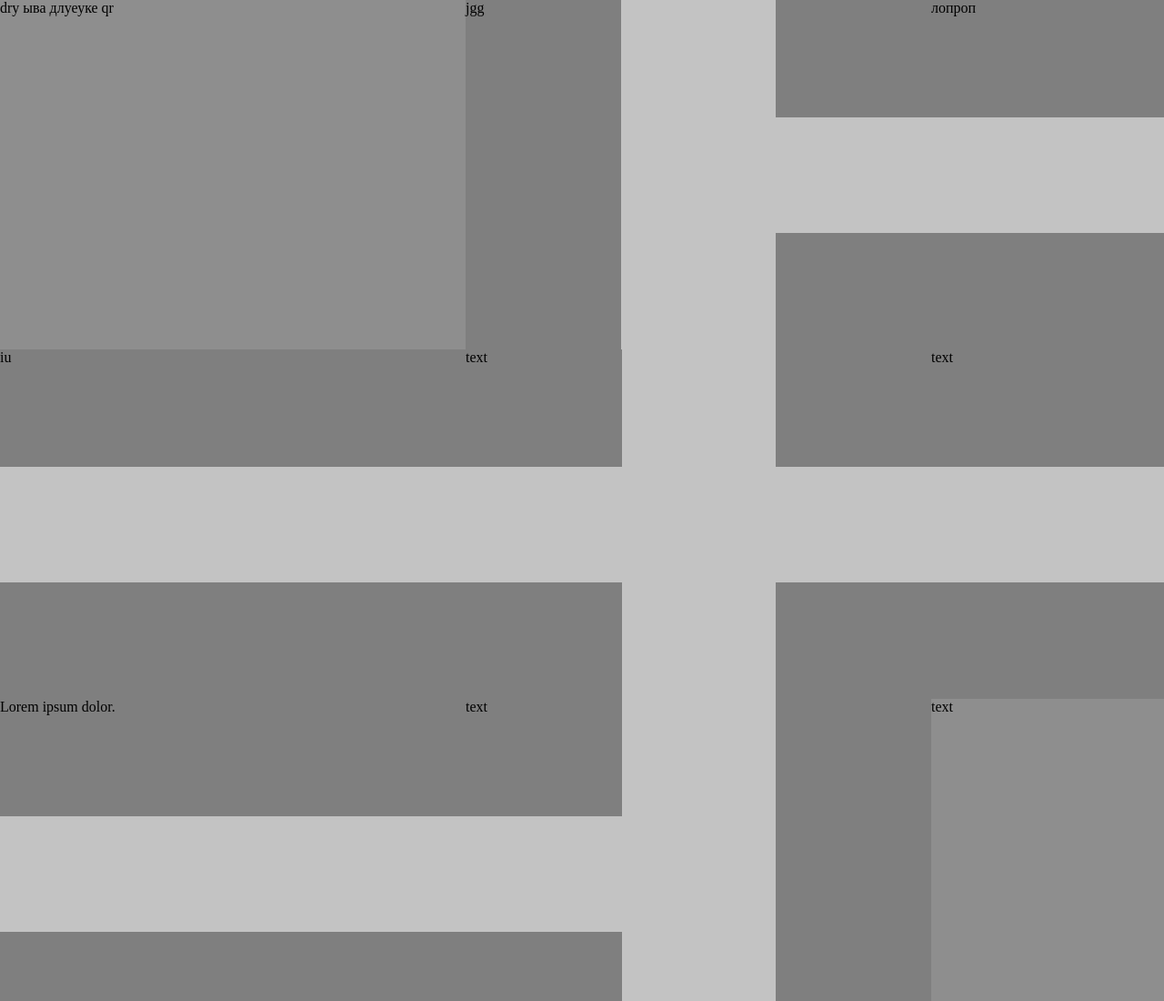
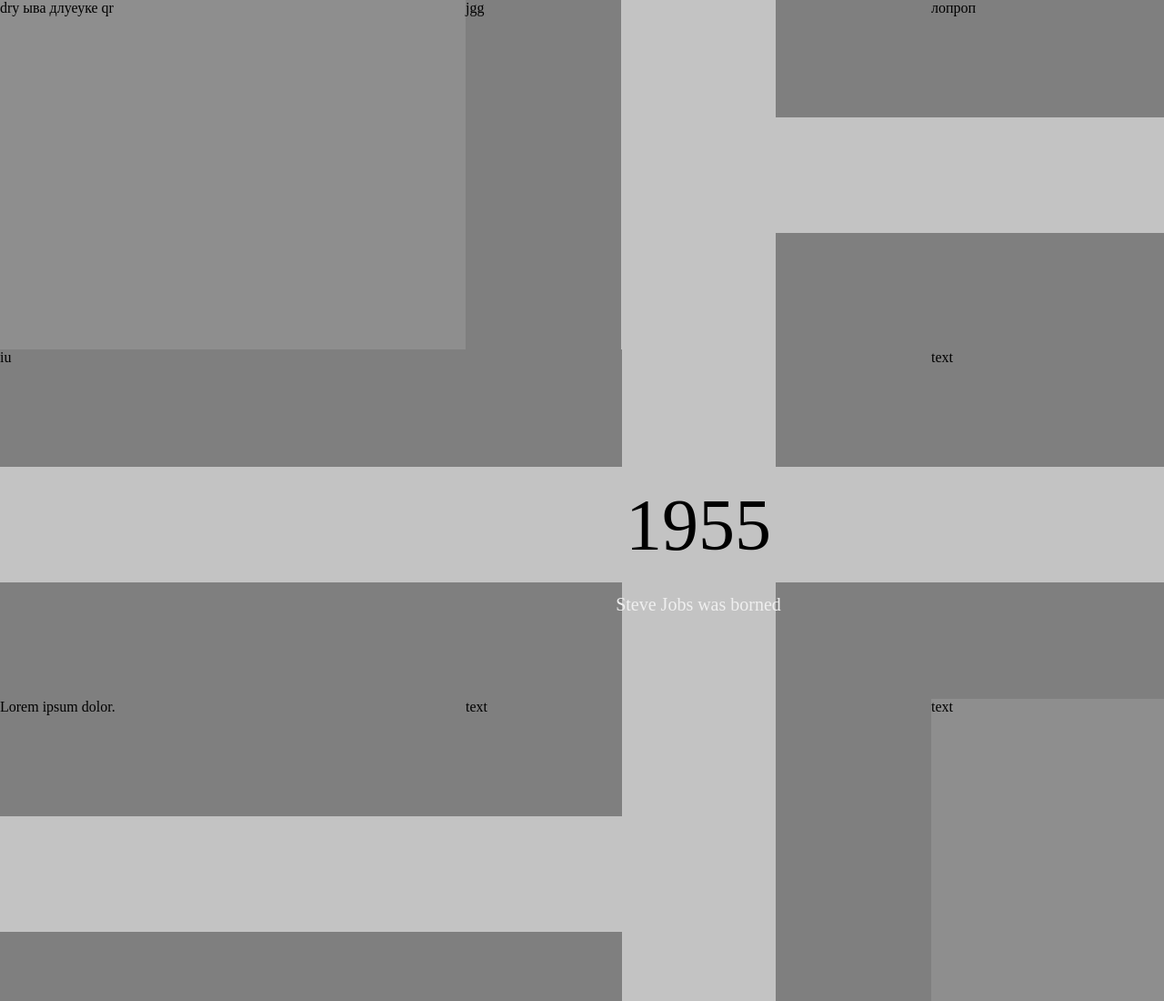
Before and after one commit to Umbrien/history_road, a plain HTML site: page index.html in a window 1280 px wide. Shown: the top 1100 px of the page at 91% size. Drawn offline with Linux system fonts and the light colour scheme.

Commit message:
Added main date block
Added .big-txt and .sign-txt blocks

```diff
--- a/index.html
+++ b/index.html
@@ -16,7 +16,12 @@
 
 		--><div class="row">
 			<div class="road road-horizon">iu</div><!--
-			 --><div class="road road-x">text</div><!--
+			 --><div class="road road-x">
+			 	<div class="main-obj">
+			 		<div class="big-date"><p>1955</p></div>
+			 		<div class="sign-txt"><p>Steve Jobs was borned</p></div>
+			 	</div>
+			 </div><!--
 			 --><div class="road road-horizon">text</div>
 		</div><!--
 
--- a/style.css
+++ b/style.css
@@ -1,6 +1,9 @@
-body {
+* {
 	margin: 0;
 	padding: 0;
+}
+
+body {
 	background-color: #6A6161;
 	height: 3000px;
 }
@@ -14,16 +17,11 @@ body {
 }
 
 
+/* columns ~ not supporting ~ */
+
 .column {
 	width: 512px;
 	display: inline-block;
-	margin: 0;
-	padding: 0;
-}
-
-.column-center {
-	background-color: brown;
-	padding: 0;
 }
 
 
@@ -44,7 +42,6 @@ body {
 	display: inline-block;
 	width: 512px;  /* .column width */
 	height: 384px;
-	margin: 0 auto;
 	vertical-align: top;
 	background-color: #8E8E8E;
 }
@@ -70,3 +67,36 @@ body {
 .road-up-left {
 	background-image: url(textures/road_up_left.png);
 }
+
+
+
+
+
+/* internal block`s */
+
+.main-obj {
+	width: 100%;
+	height: 100%;
+	text-align: center;
+}
+
+.big-date {
+	/*background-color: rgba(0,255,0,.3);*/
+	height: 70%;
+	font-size: 80px;
+}
+
+.big-date p {
+	padding-top: 29%;
+}
+
+
+.sign-txt {
+	/*background-color: rgba(0,0,255,.1);*/
+	height: 30%;
+}
+
+.sign-txt p {
+	font-size: 20px;
+	color: #EFEFEF;
+}
```
